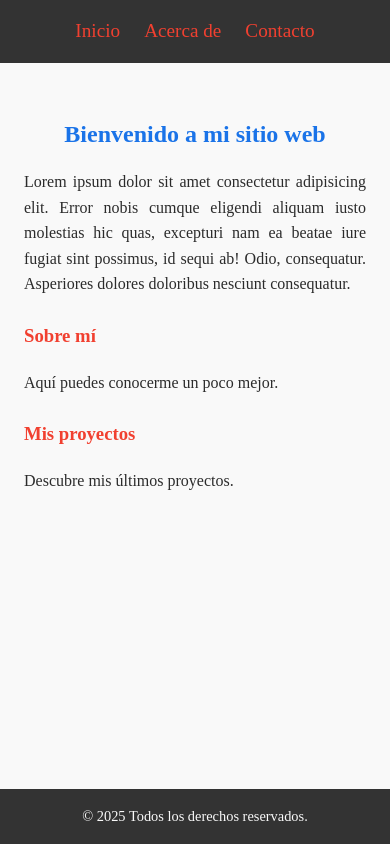
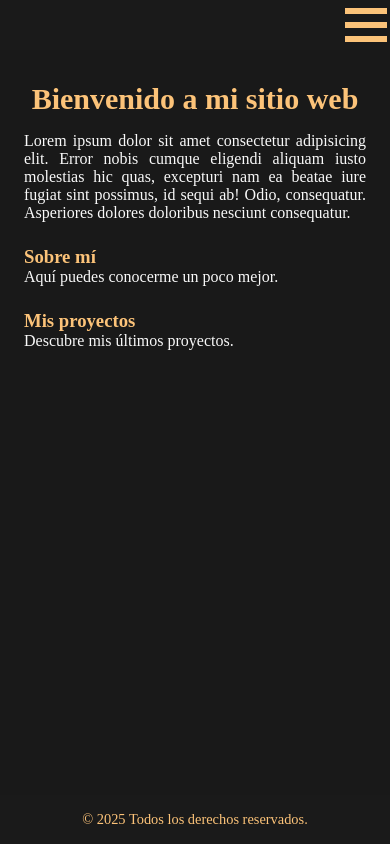
Before and after one commit to feden15/desafio-12, a website built with Vite: page index.html in a window 390 px wide. Built offline with nearby package versions, Linux system fonts and the light colour scheme; files whose address does not match are found by name; a web font is replaced by a local one.

Commit message:
Terminamos de estilizar la página. Agregamos imagen de fondo. Estructuramos index-html y los estilos en style.scss para hacerla mobile first

```diff
--- a/index.html
+++ b/index.html
@@ -13,23 +13,34 @@
   <body>
 
     <header class="main-header">
-
-      <!-- <h1 class="title">Mi Página Web</h1> -->
+      <input type="checkbox" id="menu">
 
       <nav class="nav-bar">
-        <li>
-          <a href="">Inicio</a>
-        </li>
-        <li>
-          <a href="">Acerca de</a>
-        </li>
-        <li>
-          <a href="">Contacto</a>
-        </li>
-      </nav> <!-- .nav-container -->
+        <ul class="nav-bar__nav-list">
+          <!-- li*4.nav-bar__nav-item>a.nav-bar__nav-link{Inicio} -->
+          <li class="nav-bar__nav-item">
+            <a href="" class="nav-bar__nav-link">Inicio</a>
+          </li>
+          <li class="nav-bar__nav-item">
+            <a href="" class="nav-bar__nav-link">Acerca de</a>
+          </li>
+          <li class="nav-bar__nav-item">
+            <a href="" class="nav-bar__nav-link">Contacto</a>
+          </li>
+        </ul>
+      </nav> <!-- .nav-bar -->
+
+      <div class="search-bar">
+        <div class="menu-toogle">
+          <label for="menu" class="menu-toogle__label">
+            <span class="menu-toogle__top-bread"></span>
+            <span class="menu-toogle__meat"></span>
+            <span class="menu-toogle__bottom-bread"></span>
+          </label>
+        </div> <!-- .menu-toogle -->
+      </div> <!-- .search-bar -->
 
     </header>
-
 
     <main>
       <section>
@@ -49,7 +60,7 @@
 
     </main>
 
-    <footer class="main-footer">
+    <footer>
       <p>© 2025 Todos los derechos reservados.</p>
     </footer>
 
--- a/src/style.scss
+++ b/src/style.scss
@@ -1,56 +1,161 @@
-body {
-    font-family: 'DM Serif Text', serif;
+* {
     margin: 0;
     padding: 0;
-    background-color: #f9f9f9;
-    color: #2b2b2b;
-    line-height: 1.6;
+    box-sizing: border-box;
+}
+
+body {
     display: flex;
     flex-direction: column;
-    min-height: 100vh;
+
+    height: 100vh;
+
+    font-family: 'DM Serif Text', serif;
+    color: #f9f9f9;
+
+    background-image: url(imgs/fondo.webp);
+    background-size: auto;
+    background-position: center;
+}
+
+body::before {
+    content: "";
+    position: absolute;
+    top: 0;
+    left: 0;
+    width: 100vw;
+    height: 100vh;
+    background: rgba(0, 0, 0, 0.9);
+    z-index: -1;
 }
 
 .main-header {
-    background-color: #333333;
-    color: #f9f9f9;
-    padding: 1rem 0;
-    text-align: center;
+    display: flex;
+    flex-direction: column-reverse;
 
-    & .nav-bar {
-        list-style: none;
-        margin: 0;
-        padding: 0;
-        display: flex;
-        justify-content: center;
-        gap: 1.5rem;
-
-        & a {
-            color: #f14030;
-            text-decoration: none;
-            font-size: 1.2rem;
-            transition: color 0.3s ease-in-out;
-
-            & a:hover {
-                color: #fafafa;
-            }
+    @media screen and (min-width: 992px) {
+        & {
+            flex-direction: column;
         }
     }
 }
 
+#menu {
+    display: none;
+
+    &:checked + .nav-bar {
+        display: block;
+    }
+}
+
+.nav-bar {
+    display: none;
+
+    &__nav-list {
+        display: flex;
+        flex-direction: column;
+        justify-content: center;
+        list-style-type: none;
+
+        @media screen and (min-width: 992px) {
+            & {
+                flex-direction: row;
+            }
+        }
+    }
+
+    &__nav-item { /* .nav-bar__nav-item */
+        text-align: center;
+        background-color: #f9f9f9;
+    }
+
+    &__nav-link {
+        display: block;
+        padding: 1rem 2rem;
+        color: #fcc379;
+        background-color: #1a1a1a;
+        width: 100%;
+    }
+
+    @media screen and (min-width: 992px) {
+        & {
+            display: block; /* muestra el menú */
+            order: 1;
+        }
+    }
+}
+
+/* SEARCH BAR */
+.search-bar {
+    display: flex;
+    justify-content: end;
+    height: 50px;
+
+    background-color: #1a1a1a;
+}
+
+/* MENÚ TOOGLE */
+.menu-toogle {
+    display: block;
+
+    flex: 0 0 3rem;
+    position: relative;
+
+    &__label {
+        display: block;
+        background-color: #1a1a1a;
+        height: 100%;
+    }
+
+    &__top-bread,
+    &__meat,
+    &__bottom-bread {
+        displaY: block;
+        background-color: #fcc379;
+        height: .4rem;
+        position: absolute;
+        left: .2rem;
+        right: .2rem;
+    }
+
+    &__top-bread {
+        top: .5rem;
+    }
+
+    &__meat {
+        top: 50%;
+        margin-top: -.2rem;
+    }
+
+    &__bottom-bread {
+        bottom: .5rem;
+    }
+
+    @media screen and (min-width: 992px) {
+        & {
+            display: none;
+        }
+    }
+
+}
+
 main {
+    flex: 1;
+
     padding: 2rem 1.5rem;
     max-width: 800px;
     margin: 0 auto;
     flex: 1;
 
     & h2 {
+        font-size: 30px;
         text-align: center;
         margin-bottom: 1rem;
-        color: #1a73e8;
+        color: #fcc379;
     }
 
     & h3 {
-        color: #f14030;
+        color: #fcc379;
         margin-top: 1.5rem;
     }
 
@@ -60,12 +165,12 @@ main {
     }
 }
 
-.main-footer {
+footer {
+
     text-align: center;
-    background-color: #333333;
-    color: #f9f9f9;
+    background-color: #1a1a1a;
+    color: #fcc379;
     padding: 1rem 0;
-    margin-top: 2rem;
 
     & p {
         margin: 0;
```
Also changed, not shown: public/imgs/fondo.webp (added).
